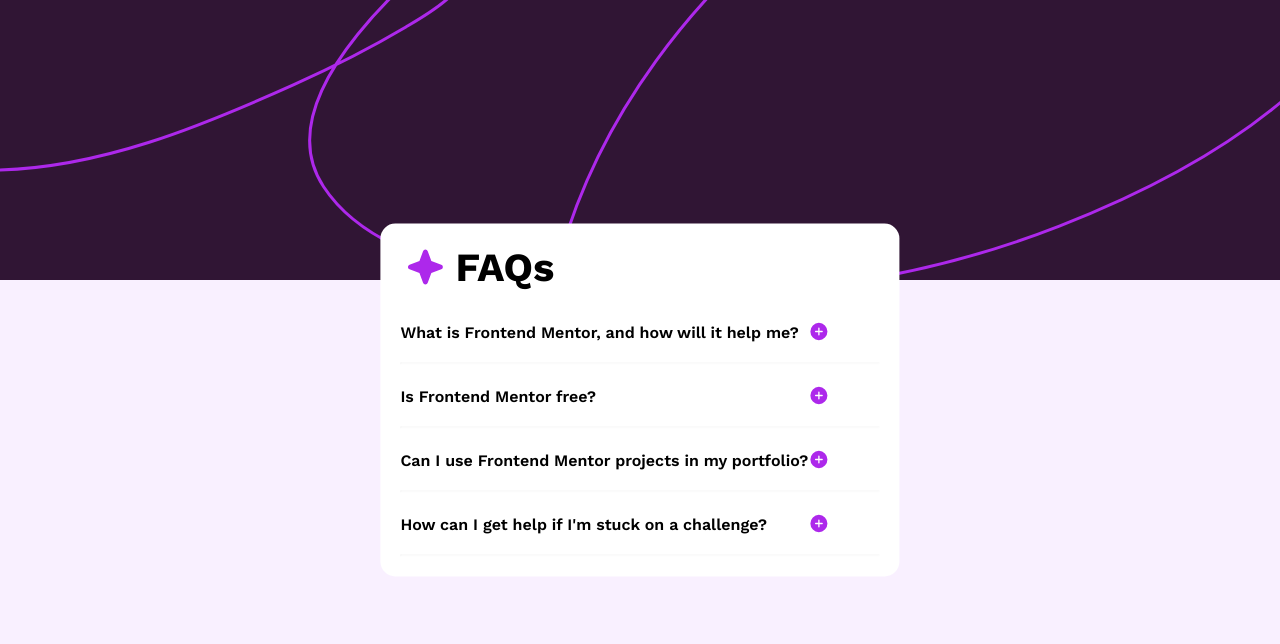
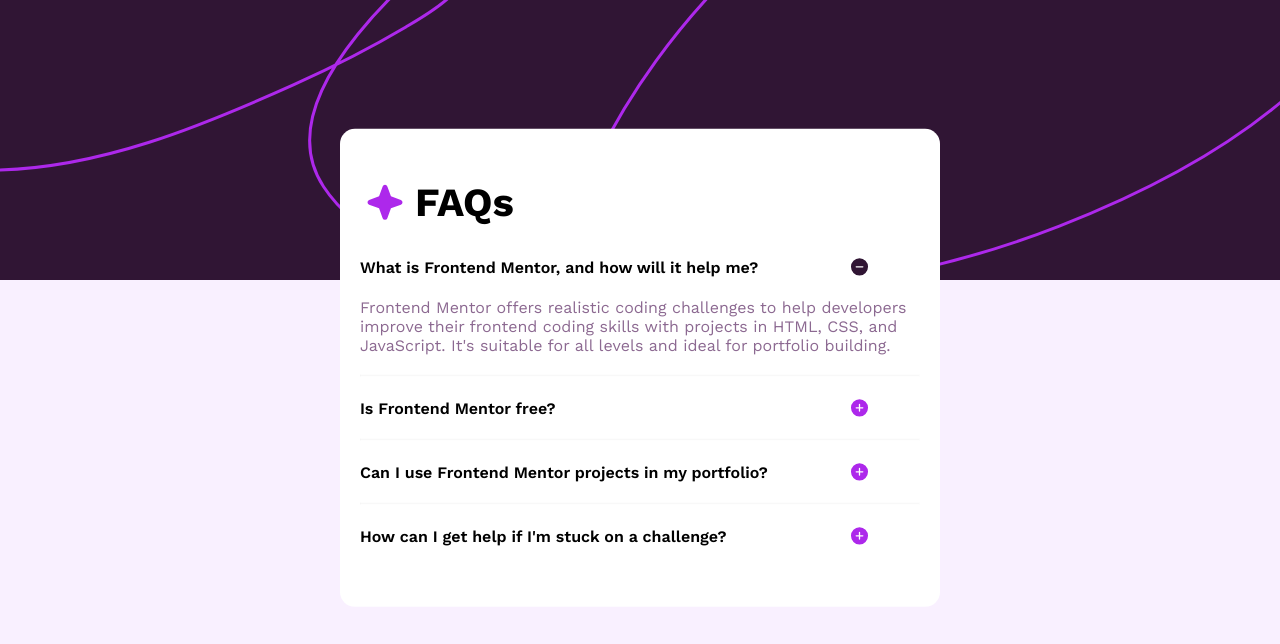
Before and after one commit to Dattasaivakiti/faqs, a plain HTML site: page index.html in a window 1280 px wide. Drawn offline with nearby package versions, Linux system fonts and the light colour scheme.

Commit message:
Updated JS, HTML, and CSS to fix HR visibility issue

```diff
--- a/index.html
+++ b/index.html
@@ -39,8 +39,8 @@
                 What is Frontend Mentor, and how will it help me?
               </p>
               <img src="assets/images/icon-plus.svg" alt="icon" />
+              <img src="assets/images/icon-minus.svg" alt="minus" />
             </div>
-            <hr class="first" />
             <div class="answer">
               <p class="answers">
                 Frontend Mentor offers realistic coding challenges to help
@@ -55,6 +55,7 @@
             <div class="questions">
               <p class="question">Is Frontend Mentor free?</p>
               <img src="assets/images/icon-plus.svg" alt="" />
+              <img src="assets/images/icon-minus.svg" alt="minus" />
             </div>
             <hr class="first" />
             <div class="answer">
@@ -72,6 +73,7 @@
                 Can I use Frontend Mentor projects in my portfolio?
               </p>
               <img src="assets/images/icon-plus.svg" alt="" />
+              <img src="assets/images/icon-minus.svg" alt="minus" />
             </div>
             <hr class="first" />
             <div class="answer">
@@ -90,15 +92,14 @@
                 How can I get help if I'm stuck on a challenge?
               </p>
               <img src="assets/images/icon-plus.svg" alt="" />
+              <img src="assets/images/icon-minus.svg" alt="minus" />
             </div>
-            <hr class="first" />
             <div class="answer">
               <p class="answers">
                 >he best place to get help is inside Frontend Mentor's Discord
                 community. There's a help channel where you can ask questions
                 and seek support from other community members
               </p>
-              <hr />
             </div>
           </section>
         </main>
--- a/script.js
+++ b/script.js
@@ -1,14 +1,40 @@
 const sections = document.querySelectorAll("section");
-const buttons = document.querySelectorAll(".questions img");
+const block = document.querySelectorAll(".questions");
 const hr = document.querySelectorAll(".first");
-buttons.forEach((button, i) => {
-  button.addEventListener("click", () => {
+if (sections.length > 0) {
+  let firstAnswer = sections[0].querySelector(".answer");
+  let firstImages = sections[0].querySelectorAll("img");
+  let firstHr = sections[0].querySelector(".first");
+
+  if (firstAnswer) {
+    firstAnswer.style.display = "block"; // Make first answer visible
+  }
+  if (firstHr && !firstAnswer) {
+    firstHr.classList.add("hide"); // Hide HR if answer is not available
+  }
+  if (firstImages.length >= 2) {
+    firstImages[0].classList.add("hide"); // Hide plus icon
+    firstImages[1].classList.add("display"); // Show minus icon
+  }
+}
+block.forEach((current, i) => {
+  current.addEventListener("click", () => {
     let answer = sections[i].querySelector(".answer");
     if (answer) {
-      // Correct way to toggle display
+      // Toggle Answer Display
       answer.style.display =
         answer.style.display === "block" ? "none" : "block";
-      hr[i].classList.toggle("hide");
+
+      // Select HR inside the section dynamically
+      let hrElement = sections[i].querySelector(".first");
+      if (hrElement) {
+        hrElement.classList.toggle("hide");
+      }
+
+      // Select images dynamically inside the clicked block
+      let images = current.querySelectorAll("img");
+      if (images[0]) images[0].classList.toggle("hide"); // Toggle first image
+      if (images[1]) images[1].classList.toggle("display"); // Toggle second image
     } else {
       console.error(`No answer found in section ${i}`);
     }
--- a/style.css
+++ b/style.css
@@ -20,11 +20,13 @@ body {
   min-width: 500px;
   height: auto;
   position: absolute;
-  top: 50%;
+  top: 40%;
   left: 50%;
-  transform: translate(-50%, -50%);
+  transform: translate(-50%, -40%);
   background-color: white;
   border-radius: 15px;
+  padding-top: 30px;
+  padding-bottom: 20px;
 }
 .mini {
   display: flex;
@@ -82,7 +84,7 @@ hr {
   opacity: 0.1;
 }
 .hide {
-  display: none;
+  visibility: hidden;
 }
 .body .answer {
   display: none;
@@ -93,3 +95,6 @@ section:hover {
 .questions img:nth-of-type(2) {
   display: none;
 }
+.questions img:nth-of-type(2).display {
+  display: inline;
+}
```
